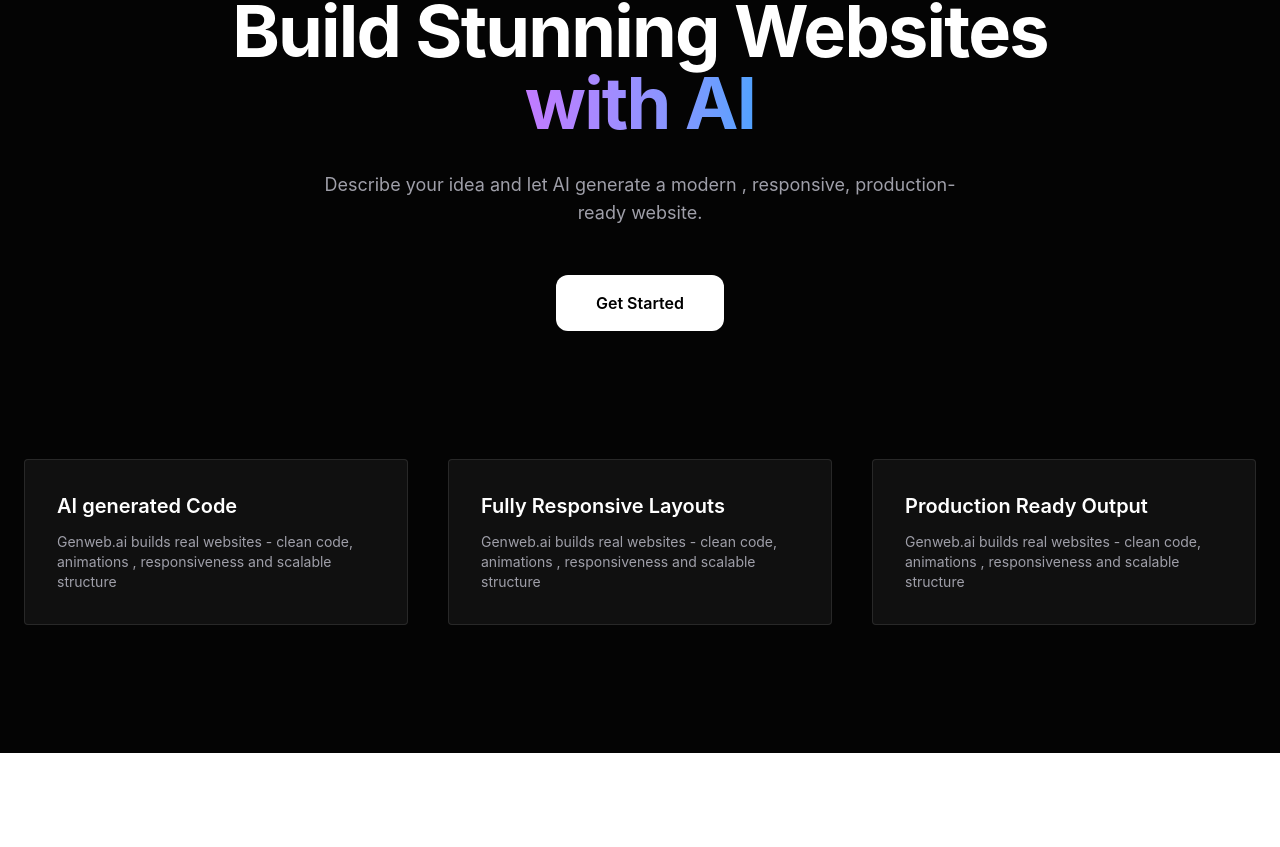
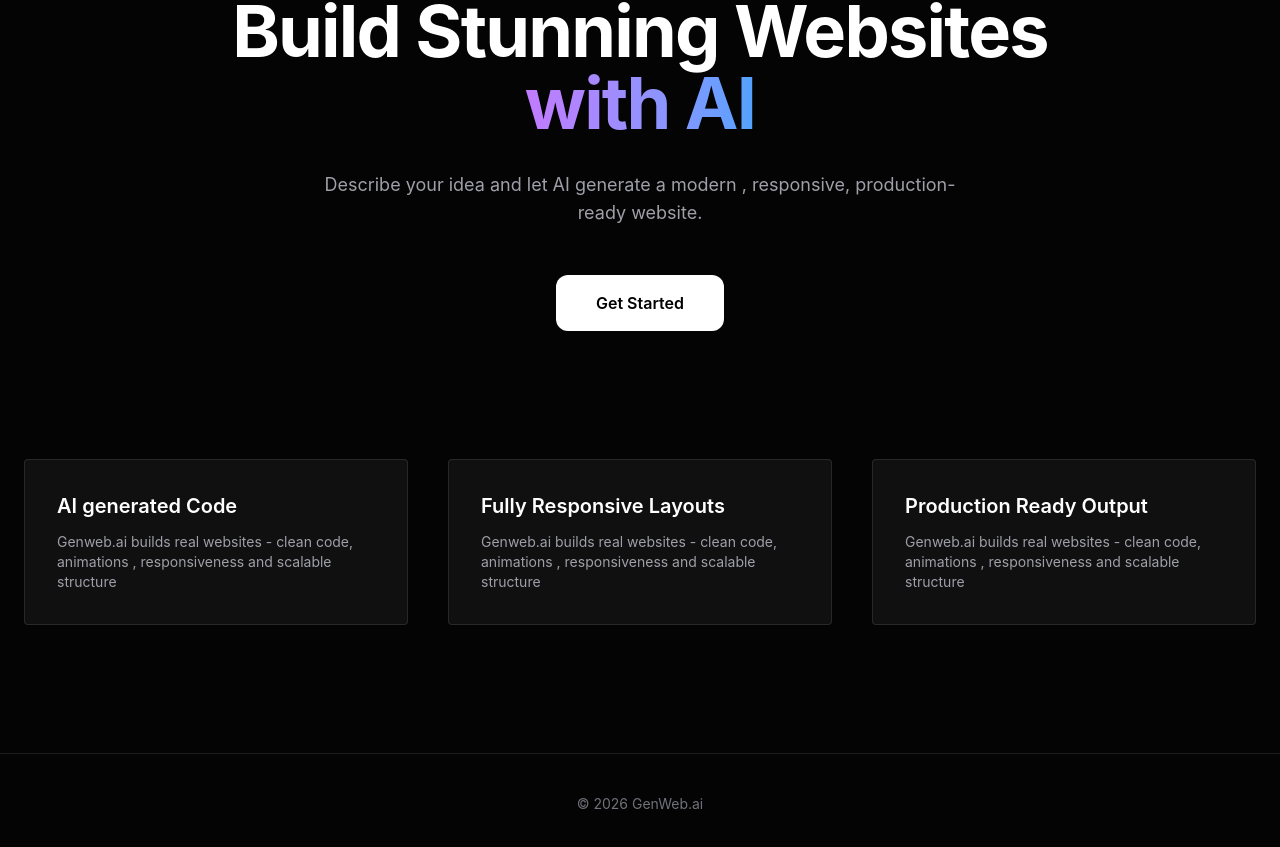
Before and after one commit to Rohithvasanthan/AI_Website_Builder, a React (Vite) app in the folder client/: page / in a window 1280 px wide. Shown: the part 181-1028 px from the top of the page. Before the commit the page ends 934 px from the top, so only its background shows below. Built offline with nearby package versions, Linux system fonts and the light colour scheme.

Commit message:
feat: add LoginModal component and update Home page with login state and footer

```diff
--- /dev/null
+++ b/client/src/components/LoginModal.jsx
@@ -0,0 +1,10 @@
+
+function LoginModal() {
+  return (
+    <div>
+
+    </div>
+  )
+}
+
+export default LoginModal
--- a/client/src/pages/Home.jsx
+++ b/client/src/pages/Home.jsx
@@ -1,8 +1,13 @@
 import {motion} from "motion/react"
+import { useState } from "react"
 
 function Home() {
 
     const highlights = ["AI generated Code" ,"Fully Responsive Layouts","Production Ready Output",]
+
+
+
+    const [openLogin,setOpenLogin]=useState(false);
   return (
     <div className="relative min-h-screen bg-[#040404] text-white overflow-hidden">
         <motion.div
@@ -71,6 +76,10 @@ function Home() {
             </div>
 
         </section>
+
+        <footer className="border-t border-white/10 py-10 text-center text-sm text-zinc-500">
+                &copy; {new Date().getFullYear()} GenWeb.ai
+        </footer>
     </div>
   )
 }
```
